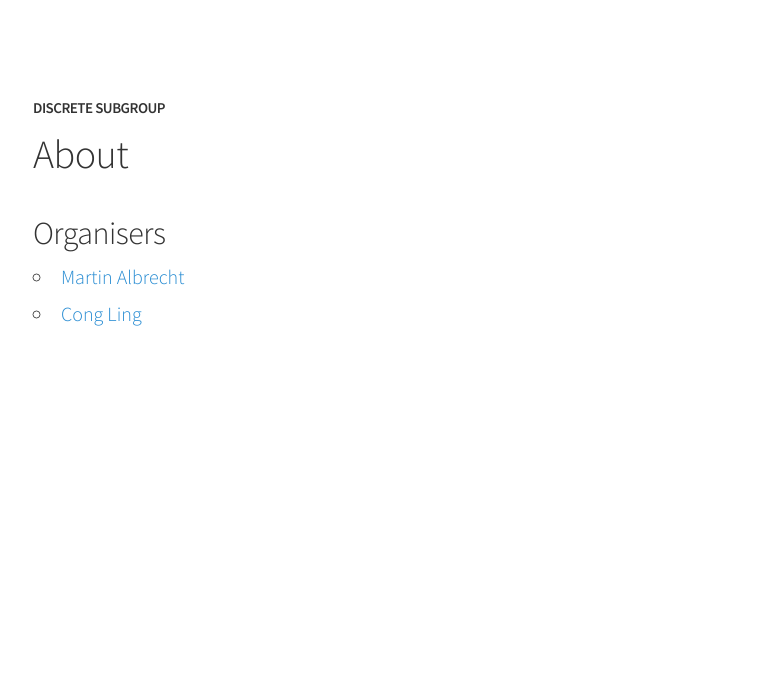
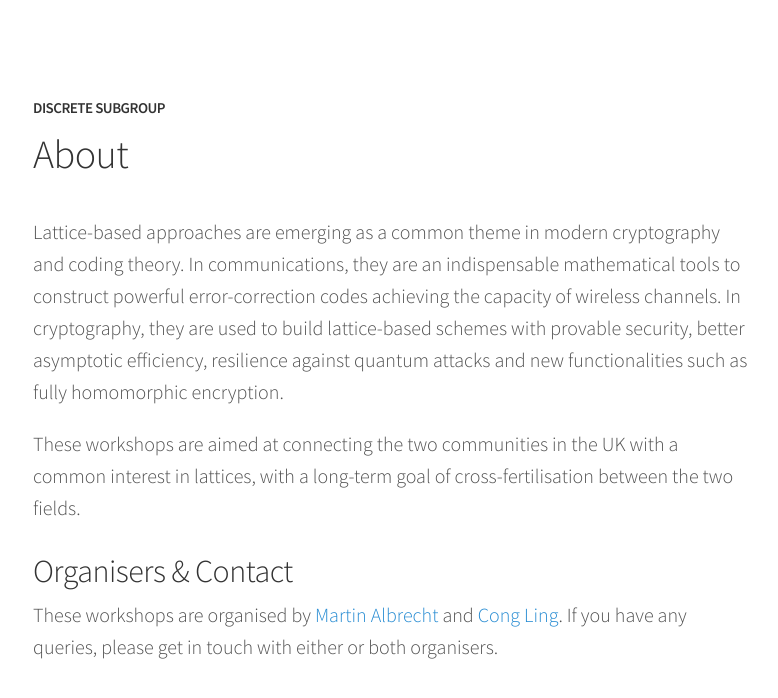
Before and after one commit to malb/discrete-subgroup, a Jekyll site: the page built from about.md, in a window 1280 px wide. Shown: the top 698 px of the page, without its empty margins (247-1025 px from the left). Built offline with Jekyll 4.4.1, drawn with Linux system fonts in a browser that asks for light colours.

Commit message:
update about

```diff
--- a/about.md
+++ b/about.md
@@ -3,7 +3,10 @@ title: About
 permalink: /about/
 ---
 
-## Organisers
+Lattice-based approaches are emerging as a common theme in modern cryptography and coding theory. In communications, they are an indispensable mathematical tools to construct powerful error-correction codes achieving the capacity of wireless channels. In cryptography, they are used to build lattice-based schemes with provable security, better asymptotic efficiency, resilience against quantum attacks and new functionalities such as fully homomorphic encryption.
 
-- [Martin Albrecht](http://malb.io)
-- [Cong Ling](http://www.commsp.ee.ic.ac.uk/~cling/)
+These workshops are aimed at connecting the two communities in the UK with a common interest in lattices, with a long-term goal of cross-fertilisation between the two fields.
+
+## Organisers & Contact
+
+These workshops are organised by [Martin Albrecht](http://malb.io) and [Cong Ling](http://www.commsp.ee.ic.ac.uk/~cling/). If you have any queries, please get in touch with either or both organisers.
```
